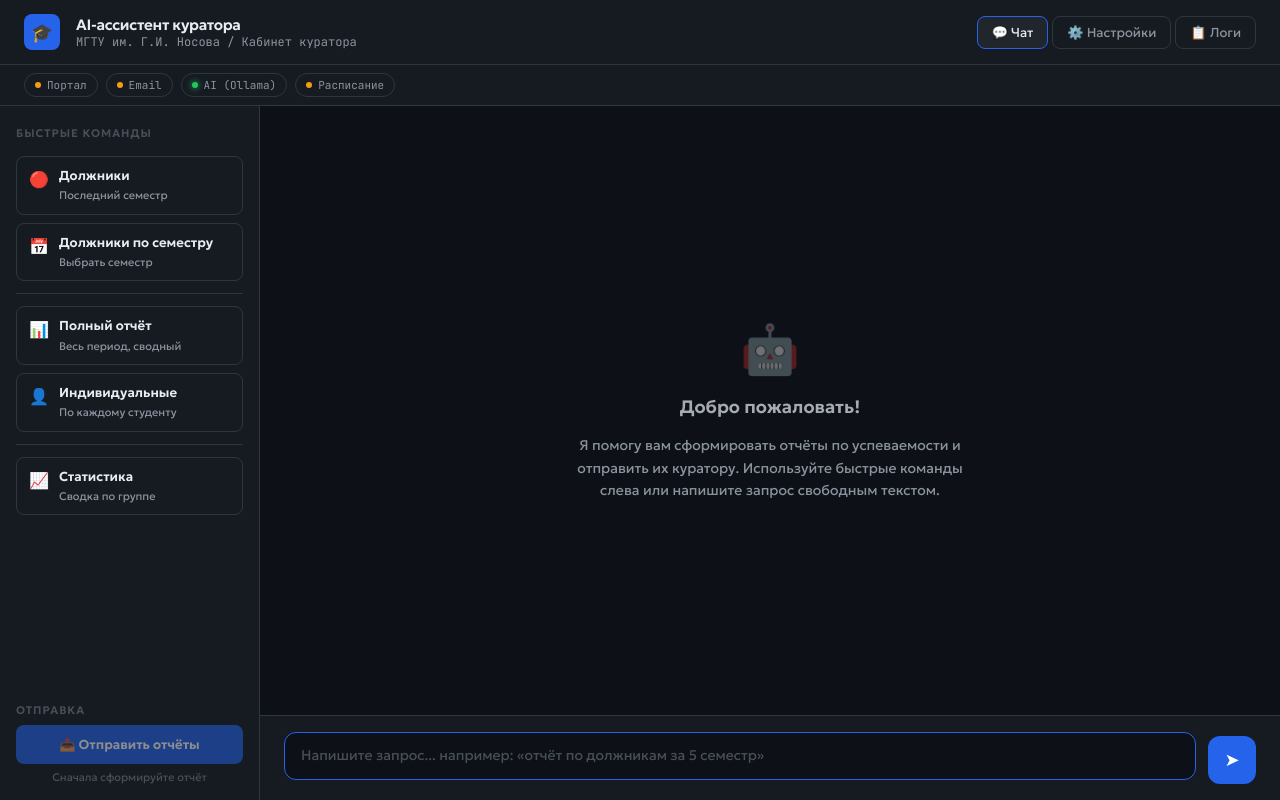
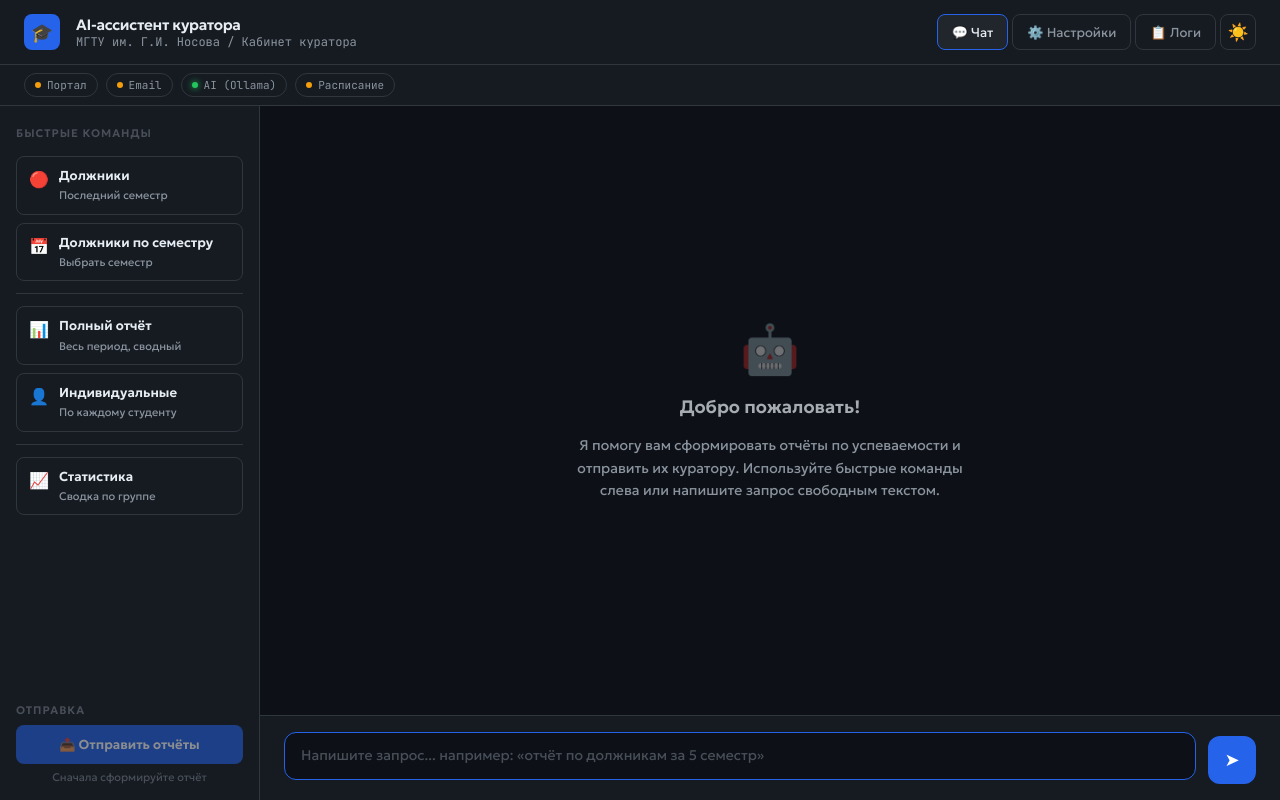
Before and after one commit to Ruslan4ikA/ProCurator, a Flask app: page / in a window 1280 px wide. Run offline with Flask 3, Linux system fonts and the light colour scheme; data that the repository does not hold is empty.

Commit message:
Добавил светлую тему

```diff
--- a/templates/index.html
+++ b/templates/index.html
@@ -525,6 +525,38 @@ textarea::placeholder { color: var(--text-dim); }
   .btn-confirm:hover { background: #27ae60; }
   .modal-empty { color: #f7768e; text-align: center; padding: 20px 0; }
 
+
+/* ── Переключатель темы ── */
+.theme-toggle {
+  width: 36px; height: 36px;
+  border-radius: var(--radius-sm);
+  border: 1px solid var(--border);
+  background: transparent;
+  color: var(--text-muted);
+  cursor: pointer;
+  font-size: 17px;
+  display: flex; align-items: center; justify-content: center;
+  transition: all 0.15s;
+  flex-shrink: 0;
+}
+.theme-toggle:hover { background: var(--surface2); color: var(--text); border-color: var(--accent); }
+
+/* Светлая тема через атрибут на html */
+html[data-theme="light"] {
+  /* Светлая тема */
+  --bg: #f6f8fa;
+  --surface: #ffffff;
+  --surface2: #f0f2f5;
+  --border: #d0d7de;
+  --accent: #2563eb;
+  --accent-light: #3b82f6;
+  --accent-glow: rgba(37,99,235,0.10);
+  --green: #22c55e; --red: #ef4444; --amber: #f59e0b; --blue: #3b82f6;
+  --text: #1c2128;
+  --text-muted: #57606a;
+  --text-dim: #8c959f;
+}
+
 </style>
 </head>
 <body>
@@ -539,6 +571,7 @@ textarea::placeholder { color: var(--text-dim); }
     <a href="/" class="nav-btn active">💬 Чат</a>
     <a href="/settings" class="nav-btn">⚙️ Настройки</a>
     <a href="/logs" class="nav-btn">📋 Логи</a>
+  <button class="theme-toggle" id="themeBtn" onclick="toggleTheme()" title="Переключить тему">☀️</button>
   </nav>
 </header>
 
@@ -930,6 +963,23 @@ async function confirmSend() {
   showToast(d.success ? '✅ ' + d.message : '❌ ' + d.message, d.success ? 'success' : 'error');
 }
 
+
+// ── Тема ─────────────────────────────────────────────────
+(function(){
+  const saved = localStorage.getItem('curator-theme') || 'dark';
+  document.documentElement.setAttribute('data-theme', saved);
+  const btn = document.getElementById('themeBtn');
+  if (btn) btn.textContent = saved === 'dark' ? '☀️' : '🌙';
+})();
+
+function toggleTheme() {
+  const cur = document.documentElement.getAttribute('data-theme') || 'dark';
+  const next = cur === 'dark' ? 'light' : 'dark';
+  document.documentElement.setAttribute('data-theme', next);
+  localStorage.setItem('curator-theme', next);
+  const btn = document.getElementById('themeBtn');
+  if (btn) btn.textContent = next === 'dark' ? '☀️' : '🌙';
+}
 </script>
 
 <!-- Модальное окно подтверждения рассылки -->
```
Also changed, not shown: templates/logs.html (+50 -0 lines), templates/settings.html (+50 -0 lines), 1 other file.
